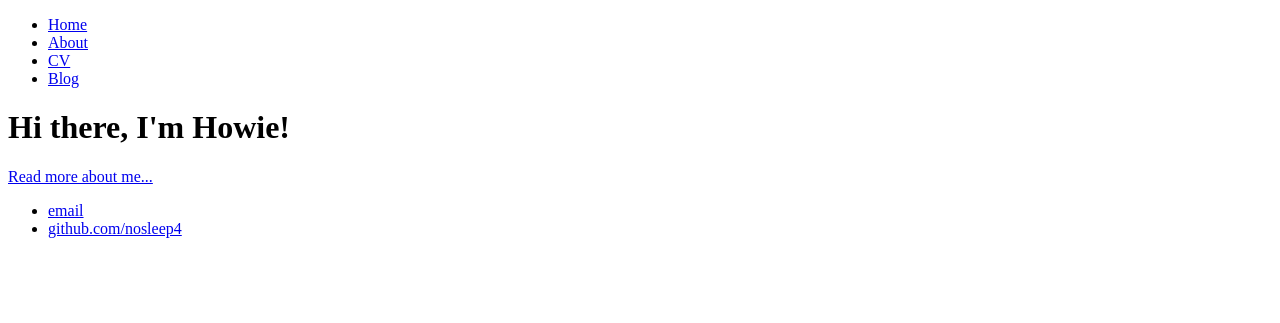
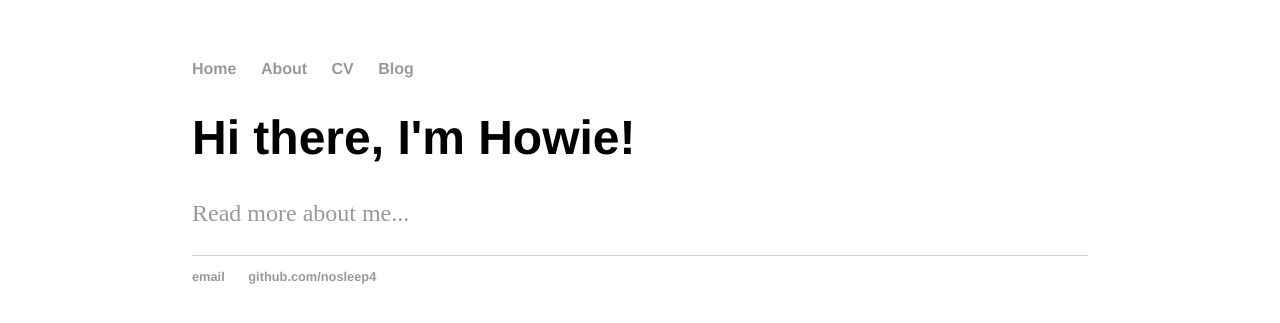
Before and after one commit to nosleep4/nosleep4.github.com, a Jekyll site: the page built from index.html, in a window 1280 px wide. Shown: the top 323 px of the page. Built offline with Jekyll 4.4.1, drawn with Linux system fonts in a browser that asks for light colours.

Commit message:
Update default.html

```diff
--- a/_layouts/default.html
+++ b/_layouts/default.html
@@ -3,7 +3,7 @@
 		<head>
 			<title>{{ page.title }}</title>
 			<!-- link to main stylesheet -->
-			<link rel="stylesheet" type="text/css" href="/css/main.css">
+			<link rel="stylesheet" type="text/css" href="/stylesheets/main.css">
 		</head>
 		<body>
 			<nav>
```
